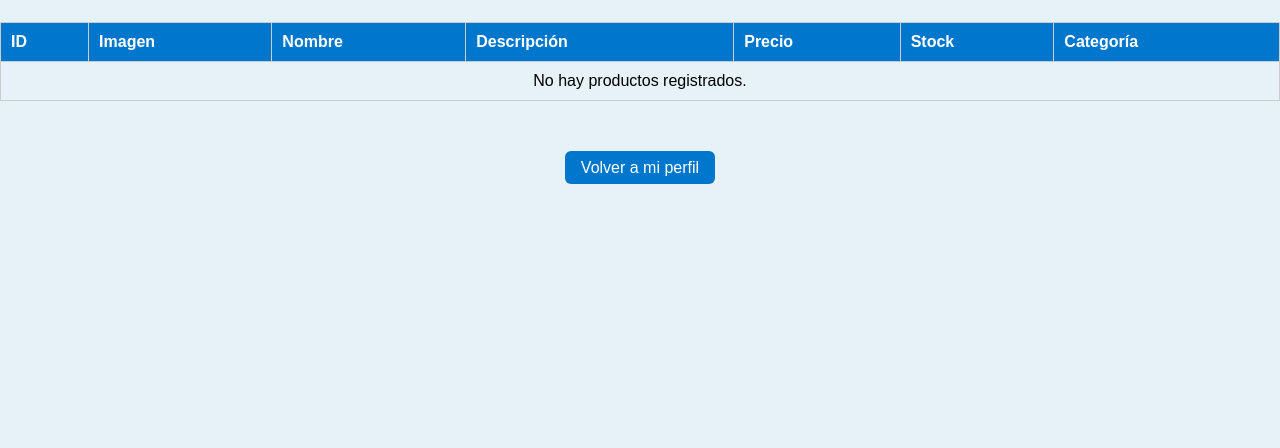
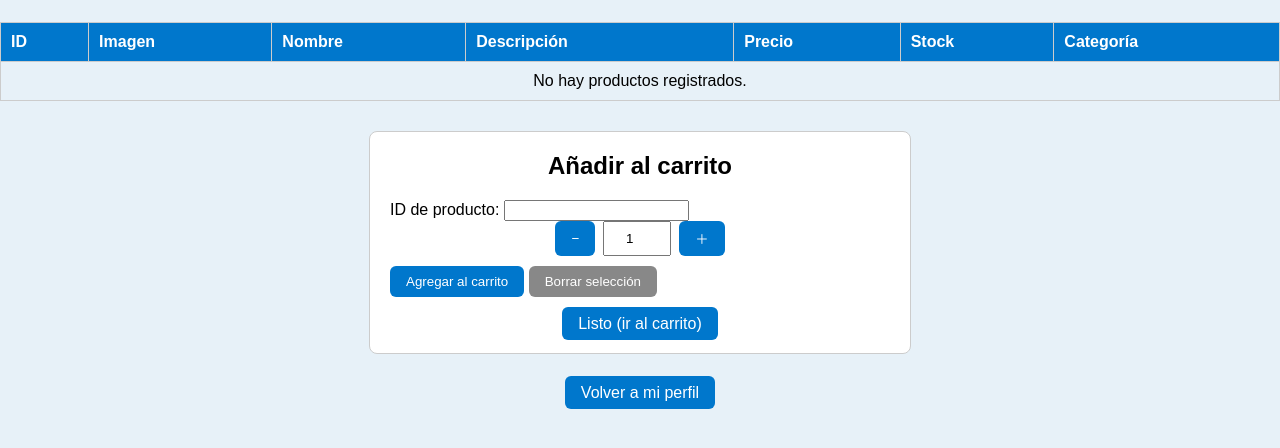
Before and after one commit to Leo2406Abi/pagina_web, a Django app: template tienda/templates/tienda/productos.html in a window 1280 px wide. Shown: the part 58-506 px from the top of the page. Run offline with Django 5.2, Linux system fonts and the light colour scheme; the template is opened without the code that fills it, so the values that code supplies are empty.

Commit message:
Update productos.html

```diff
--- a/tienda/templates/tienda/productos.html
+++ b/tienda/templates/tienda/productos.html
@@ -1,3 +1,4 @@
+
 <!DOCTYPE html>
 <html lang="es">
     {% load static %}
@@ -6,47 +7,45 @@
     <title>Lista de productos disponibles</title>
 
     <style>
-        body      { font-family: Arial, sans-serif; background-color: #e7f1f8; margin: 0; padding: 0; }
-        h1        { text-align: center; }
-        table     { width: 100%; border-collapse: collapse; margin: 20px 0; }
-        th, td    { border: 1px solid #ccc; padding: 10px; text-align: left; }
-        th        { background-color: #0077cc; color: #fff; }
-        img       { display: block; max-width: 100px; height: auto; }
-        .volver   { text-align: center; margin: 20px; }
-        a.button  { padding: 8px 16px; background:#0077cc; color:#fff; border-radius:6px; text-decoration:none; }
-        a.button:hover { background:#005fa3; }
+        body      { font-family: Arial, sans-serif; background:#e7f1f8; margin:0; padding:0; }
+        h1        { text-align:center; }
+        table     { width:100%; border-collapse:collapse; margin:20px 0; }
+        th, td    { border:1px solid #ccc; padding:10px; text-align:left; }
+        th        { background:#0077cc; color:#fff; }
+        img       { display:block; max-width:100px; height:auto; }
+        .volver   { text-align:center; margin:20px; }
+        a.button,
+        button    { padding:8px 16px; background:#0077cc; color:#fff; border:none; border-radius:6px; text-decoration:none; cursor:pointer; }
+        a.button:hover,
+        button:hover { background:#005fa3; }
+        /* ---- Carrito ---- */
+        #carrito-box { background:#fff; border:1px solid #ccc; border-radius:8px; padding:20px; max-width:500px; margin:30px auto; }
+        #carrito-box h2 { margin-top:0; text-align:center; }
+        .qty-controls { display:flex; gap:8px; justify-content:center; margin-bottom:10px; }
+        .qty-controls input { width:60px; text-align:center; }
     </style>
 </head>
 
 <body>
-<header>
-    <h1>Productos disponibles</h1>
-</header>
+<header><h1>Productos disponibles</h1></header>
 
 <main>
+    <!-- Tabla de productos -->
     <table>
         <thead>
             <tr>
-                <th>ID</th>
-                <th>Imagen</th>
-                <th>Nombre</th>
-                <th>Descripción</th>
-                <th>Precio</th>
-                <th>Stock</th>
-                <th>Categoría</th>
+                <th>ID</th><th>Imagen</th><th>Nombre</th><th>Descripción</th>
+                <th>Precio</th><th>Stock</th><th>Categoría</th>
             </tr>
         </thead>
-
         <tbody>
             {% for p in productos %}
             <tr>
                 <td>{{ p.producto_id }}</td>
                 <td>
                     {% if p.imagen %}
-                        <img src="/{{ p.imagen }}" alt="Imagen de {{ p.nombre }}" width="100">
-                    {% else %}
-                        Sin imagen
-                    {% endif %}
+                        <img src="/{{ p.imagen }}" alt="Imagen de {{ p.nombre }}">
+                    {% else %}<em>Sin imagen</em>{% endif %}
                 </td>
                 <td>{{ p.nombre }}</td>
                 <td>{{ p.descripción }}</td>
@@ -55,21 +54,58 @@
                 <td>{{ p.categoria.nombre }}</td>
             </tr>
             {% empty %}
-            <tr>
-                <td colspan="7" style="text-align:center;">No hay productos registrados.</td>
-            </tr>
+            <tr><td colspan="7" style="text-align:center;">No hay productos registrados.</td></tr>
             {% endfor %}
         </tbody>
     </table>
+
     {% if productos %}
         <p style="text-align:center;">Total de productos: {{ productos|length }}</p>
     {% endif %}
-    <br>
+
+    <!-- Sección Carrito -->
+    <div id="carrito-box">
+        <h2>Añadir al carrito</h2>
+
+        <form method="post" action="{% url 'agregar_carrito' %}">
+            {% csrf_token %}
+
+            <label for="producto_id">ID de producto:</label>
+            <input type="number" id="producto_id" name="producto_id" required min="1">
+
+            <div class="qty-controls">
+                <button type="button" id="btn-menos">−</button>
+                <input type="number" id="cant" name="cantidad" value="1" min="1">
+                <button type="button" id="btn-mas">＋</button>
+            </div>
+
+            <button type="submit">Agregar al carrito</button>
+            <button type="reset" style="background:#888;">Borrar selección</button>
+        </form>
+
+        <br>
+        <div style="text-align:center;">
+            <a href="{% url 'ver_carrito' %}" class="button">Listo (ir al carrito)</a>
+        </div>
+    </div>
+    <!-- Botón volver -->
     <div class="volver">
-        {# Ajusta el nombre de la URL a la que Sí exista en tu urls.py -- por ejemplo 'usuario_perfil' #}
         <a href="{% url 'perfil' %}" class="button">Volver a mi perfil</a>
     </div>
+</main>
 
-</main>
+<script>
+/* Controles + y -  */
+const menos = document.getElementById('btn-menos');
+const mas   = document.getElementById('btn-mas');
+const qty   = document.getElementById('cant');
+
+menos.addEventListener('click', () => {
+    if (qty.value > 1) qty.value--;
+});
+mas.addEventListener('click', () => {
+    qty.value++;
+});
+</script>
 </body>
 </html>
```
